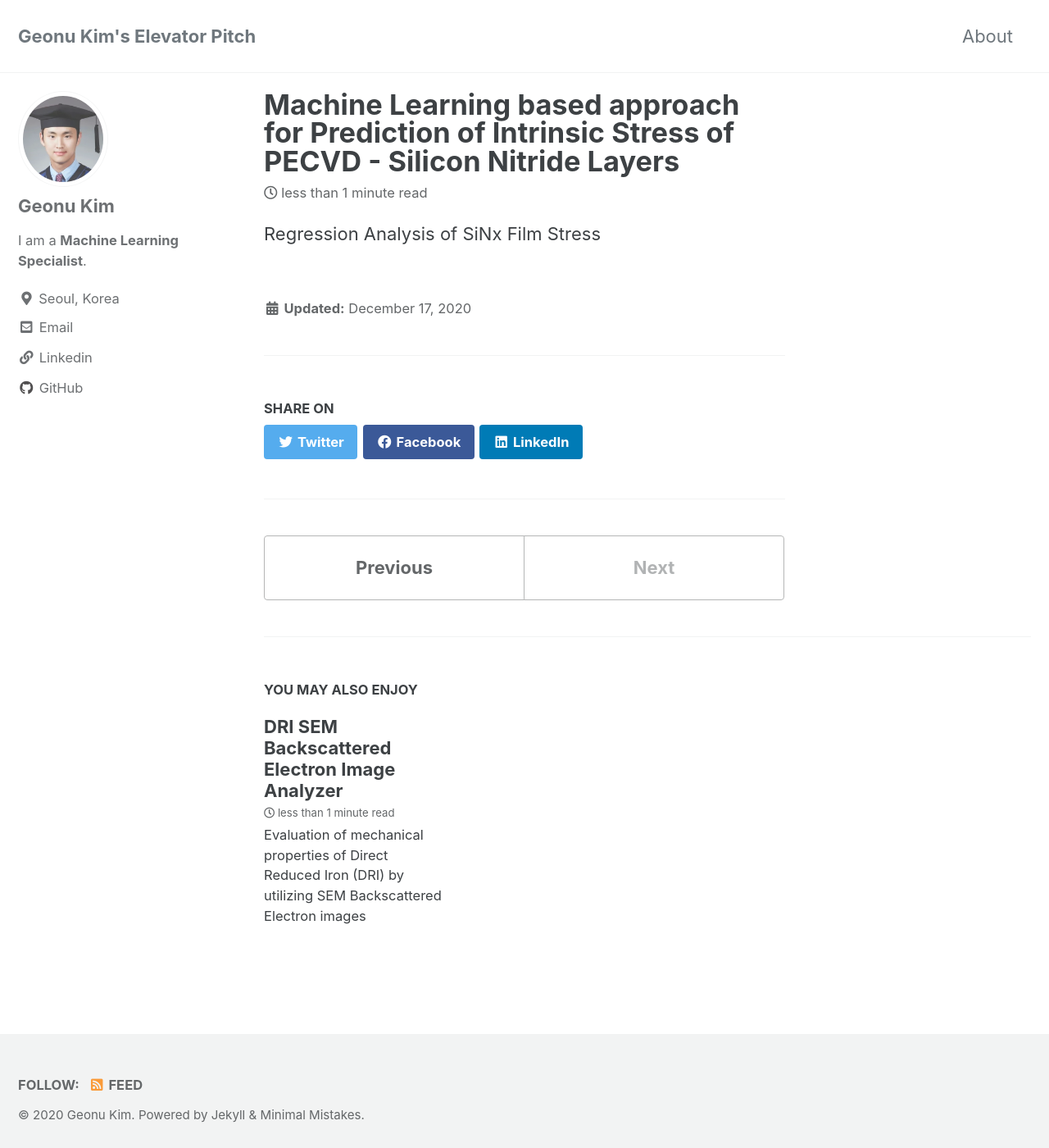
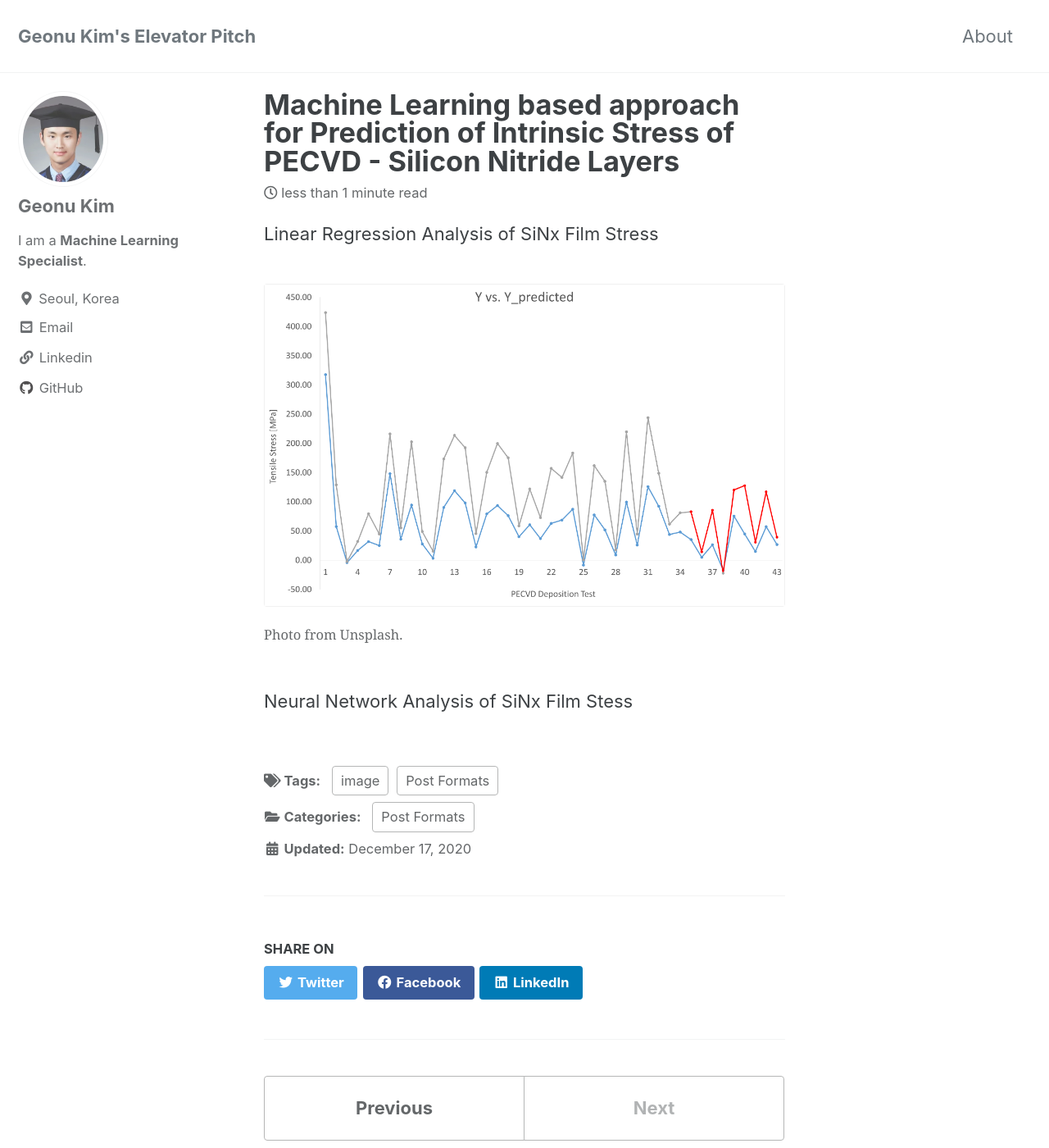
Before and after one commit to Geonu-AI/Geonu-AI.github.io, a Jekyll site: the page built from _posts/2020-12-17-Regression_Analysis_of_PECVD_SiNx.md, in a window 1280 px wide and 1400 px high. Shown: the whole window at 82% size. Built offline with Jekyll 4.4.1, drawn with Linux system fonts in a browser that asks for light colours; cached includes are drawn as plain includes.

Commit message:
New Post

```diff
--- a/_posts/2020-12-17-Regression_Analysis_of_PECVD_SiNx.md
+++ b/_posts/2020-12-17-Regression_Analysis_of_PECVD_SiNx.md
@@ -1,6 +1,22 @@
 ---
 title: "Machine Learning based approach for Prediction of Intrinsic Stress of PECVD - Silicon Nitride Layers"
-
+categories:
+  - Post Formats
+tags:
+  - image
+  - Post Formats
 ---
 
-Regression Analysis of SiNx Film Stress
+Linear Regression Analysis of SiNx Film Stress
+
+{% capture fig_img %}
+![Foo]({{ '/assets/images/Linear_Regression_Y_versus_Y_predicted_with_DevSet.png' | relative_url }})
+{% endcapture %}
+
+<figure>
+  {{ fig_img | markdownify | remove: "<p>" | remove: "</p>" }}
+  <figcaption>Photo from Unsplash.</figcaption>
+</figure>
+
+
+Neural Network Analysis of SiNx Film Stess
```
